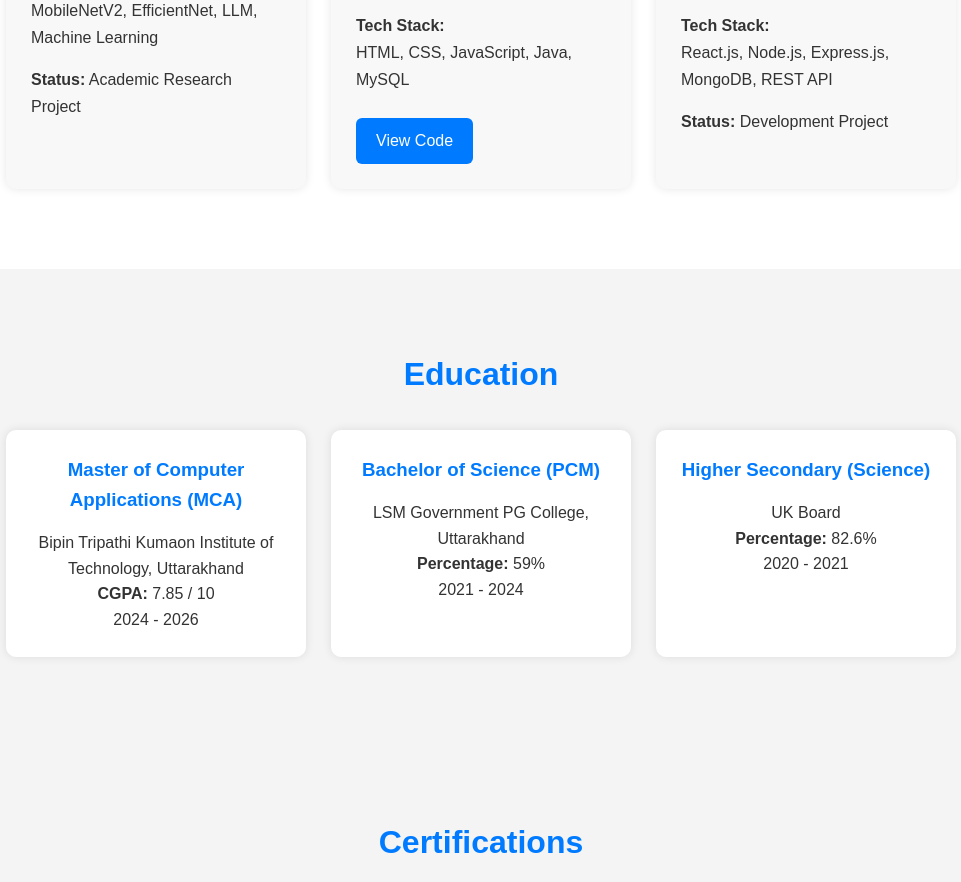
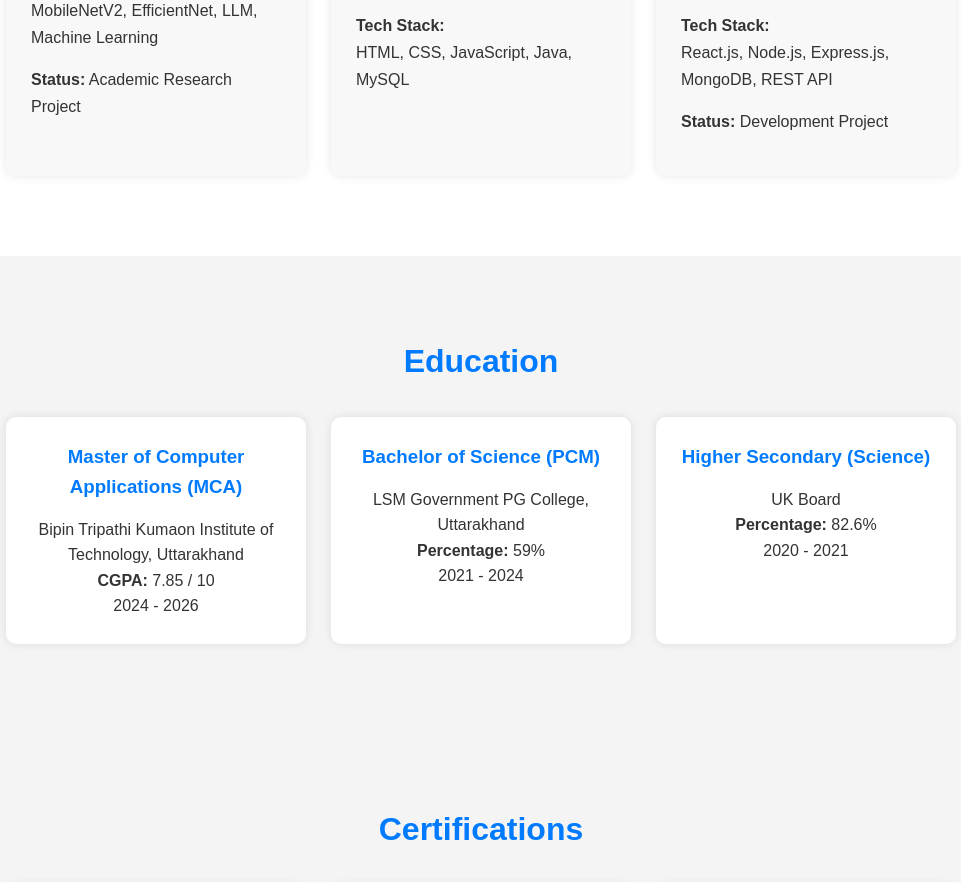
Before and after one commit to Dimpal-Ojha/MyPortfolio, a plain HTML site: page index.html in a window 1280 px wide. Shown: the part 2139-3021 px from the top of the page, without its empty margins (159-1120 px from the left). Drawn offline with Linux system fonts and the light colour scheme.

Commit message:
Describe your changes

```diff
--- a/index.html
+++ b/index.html
@@ -152,11 +152,6 @@ href="https://cdnjs.cloudflare.com/ajax/libs/font-awesome/6.5.1/css/all.min.css"
                 <strong>Tech Stack:</strong><br>
                 HTML, CSS, JavaScript, Java, MySQL
             </p>
-
-
-            <a href="https://github.com/Dimpal-Ojha/Smart-College-Operation-Academic-Management-System" target="_blank">
-                View Code
-            </a>
 
         </div>
 
```
